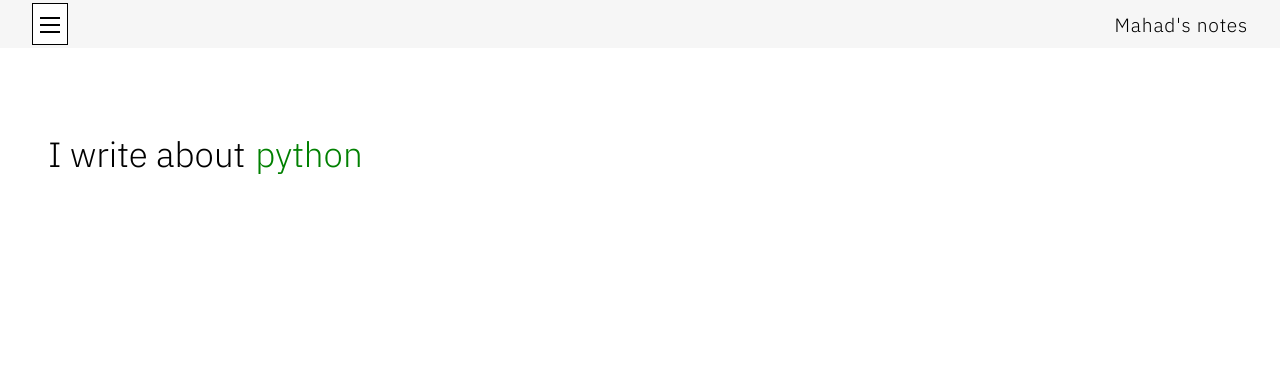
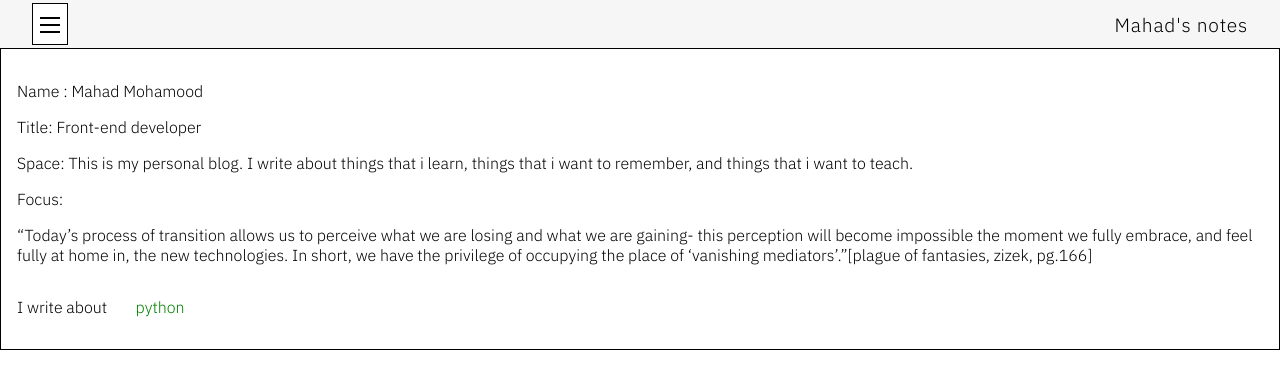
Before and after one commit to Elir-Mahad/notes, a Next.js app: page / in a window 1280 px wide. Shown: the top 388 px of the page. Built offline with nearby package versions, Linux system fonts and the light colour scheme.

Commit message:
Add all jsx to featured component. Clean up home.module.css

```diff
--- a/components/Featured.js
+++ b/components/Featured.js
@@ -1,13 +1,25 @@
-// import CodingWithOthers from "../pages/coding-with-others";
 import style from "../styles/Home.module.css";
 //
 function Featured() {
   return (
     <div>
-      {/* <CodingWithOthers /> */}
-      <div className={style.description}>
-        <p className={style.oneLiner}>
-          I write about
+      <div style={{ border: "1px solid black", padding: "1rem" }}>
+        <p>Name : Mahad Mohamood</p>
+        <p>Title: Front-end developer</p>
+        <p>
+          Space: This is my personal blog. I write about things that i learn,
+          things that i want to remember, and things that i want to teach.
+        </p>
+        <p>Focus: </p>
+        <p>
+          “Today’s process of transition allows us to perceive what we are
+          losing and what we are gaining- this perception will become impossible
+          the moment we fully embrace, and feel fully at home in, the new
+          technologies. In short, we have the privilege of occupying the place
+          of ‘vanishing mediators’.”[plague of fantasies, zizek, pg.166]
+        </p>
+        <div className={style.description}>
+          <p className={style.oneLiner}>I write about</p>
           <div className={style.words}>
             <span className={style.word}>react</span>
             <span className={style.word}>javascript</span>
@@ -15,7 +27,7 @@ function Featured() {
             <span className={style.word}>data</span>
             <span className={style.word}>drawing</span>
           </div>
-        </p>
+        </div>
       </div>
     </div>
   );
--- a/styles/Home.module.css
+++ b/styles/Home.module.css
@@ -5,22 +5,22 @@
 /*  */
 
 .description {
-  padding: 3rem;
-  font-size: 35px;
   display: flex;
-  height: 100%;
+  align-items: center;
+  /* background-color: red; */
 }
 
 .oneLiner {
-  font-weight: 300;
-  align-self: center;
-  display: flex;
+  width: 7rem;
+  /* background-color: blue; */
 }
 
 .words {
-  text-indent: 10px;
   display: flex;
   align-items: center;
+  padding: 1rem;
+  width: 100%;
+  /* background-color: grey; */
 }
 
 .word {
```
